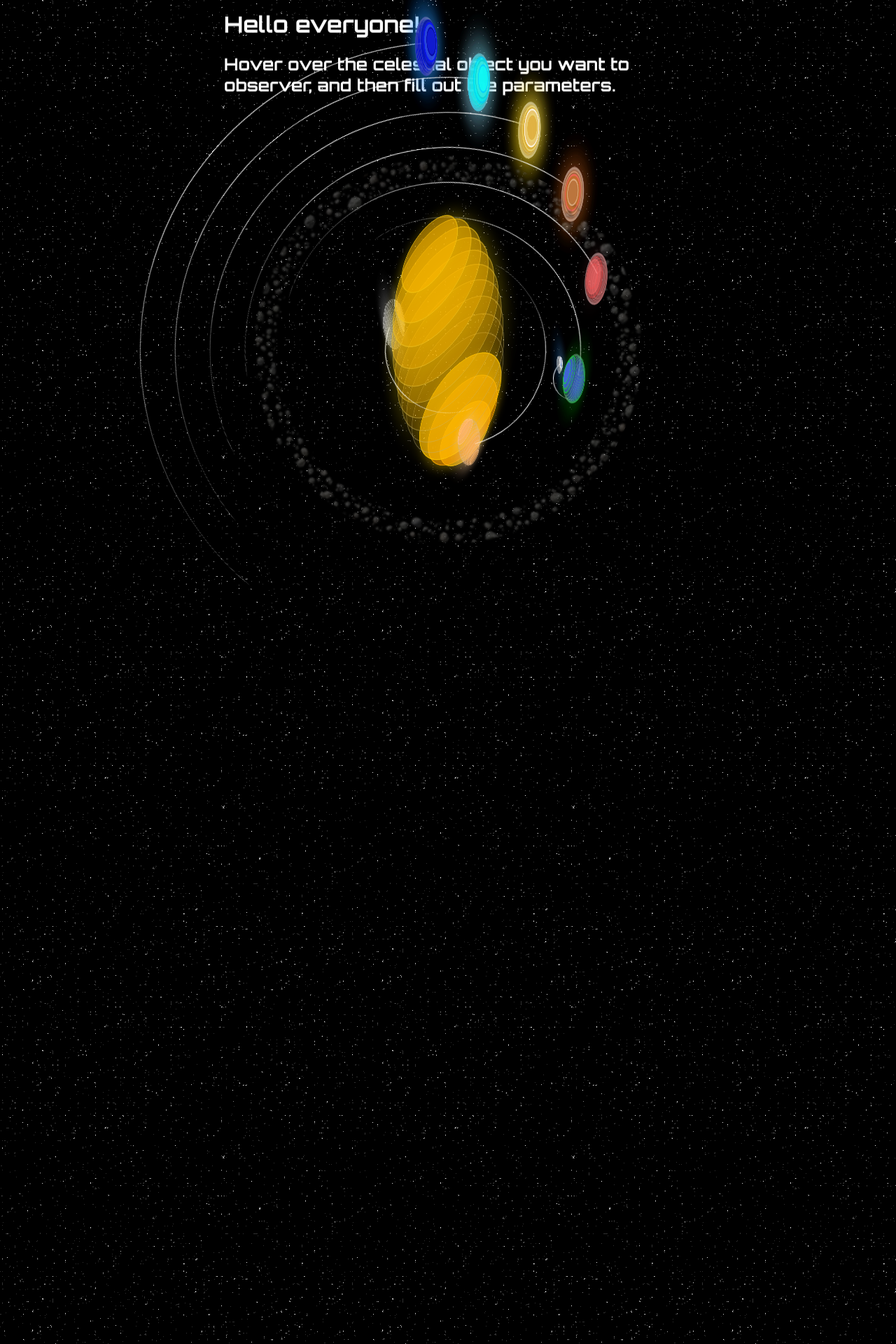
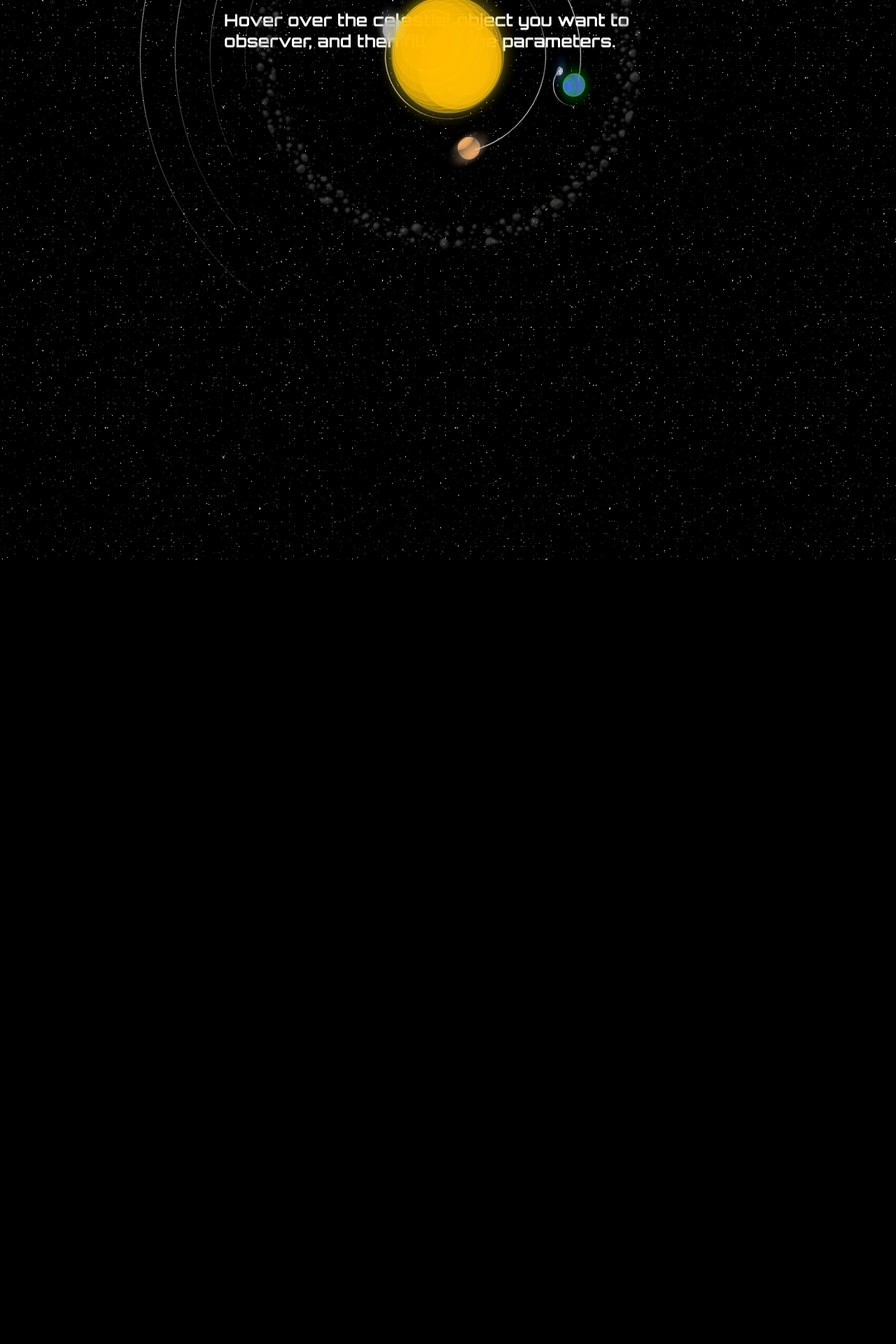
Before and after one commit to Sak-288/Automating_Astrophotography, a Django app: page /test_for_animation.html in a window 1280 px wide. Shown: the top 1920 px of the page at 70% size. After the commit the page ends 800 px from the top, so only its background shows below. Run offline with Django 5.2, Linux system fonts and the light colour scheme.

Commit message:
pleaaase i beg you

```diff
--- a/webserver/mysite/webapp/static/webapp/test_for_animation.css
+++ b/webserver/mysite/webapp/static/webapp/test_for_animation.css
@@ -13,7 +13,7 @@ body {
     color:white;
     position:relative;
     overflow-y: scroll;
-    height:5000px;
+    height:auto;
 }
 div {
     transform-style: preserve-3d;
@@ -24,7 +24,7 @@ div {
     top:10%;
     left:50%;
     transform:translate(-50%, -50%);
-    height:200px;
+    height:50%;
     width:100%;
 }
 #explain_box {
```
